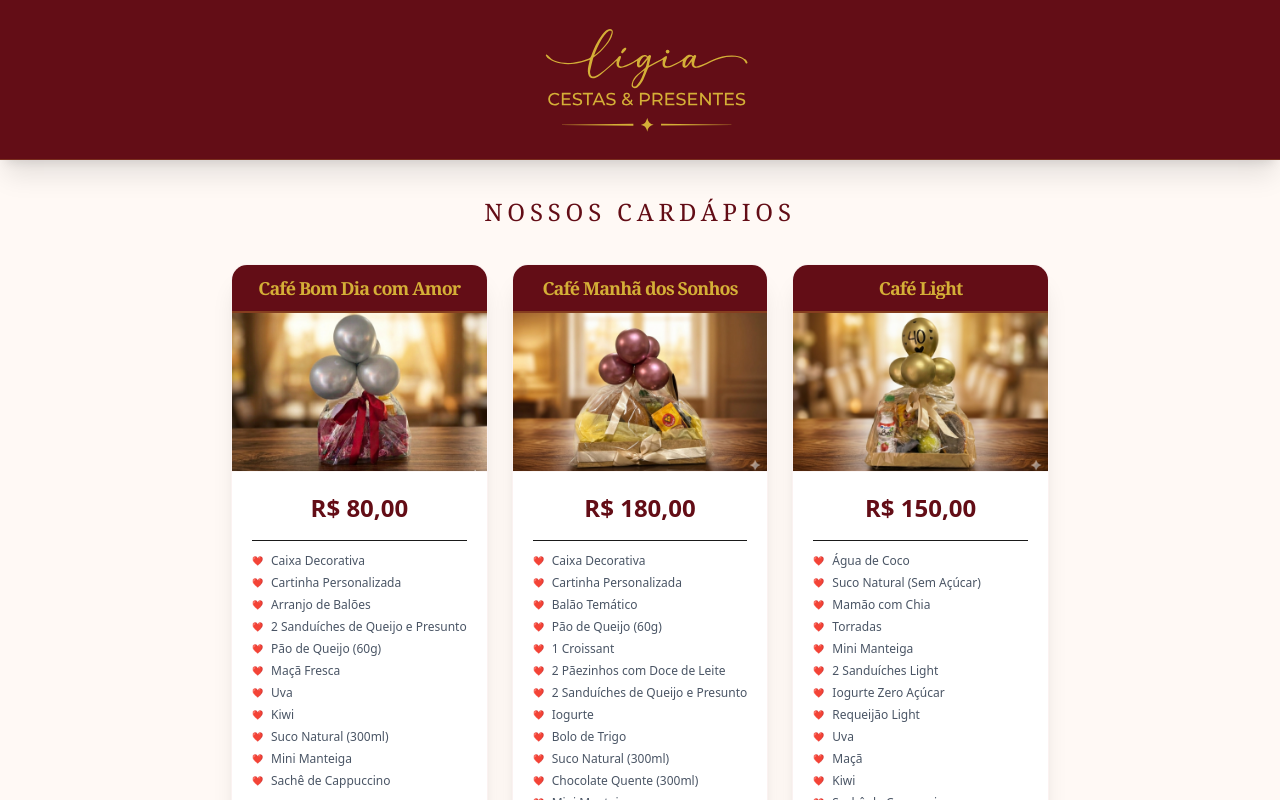
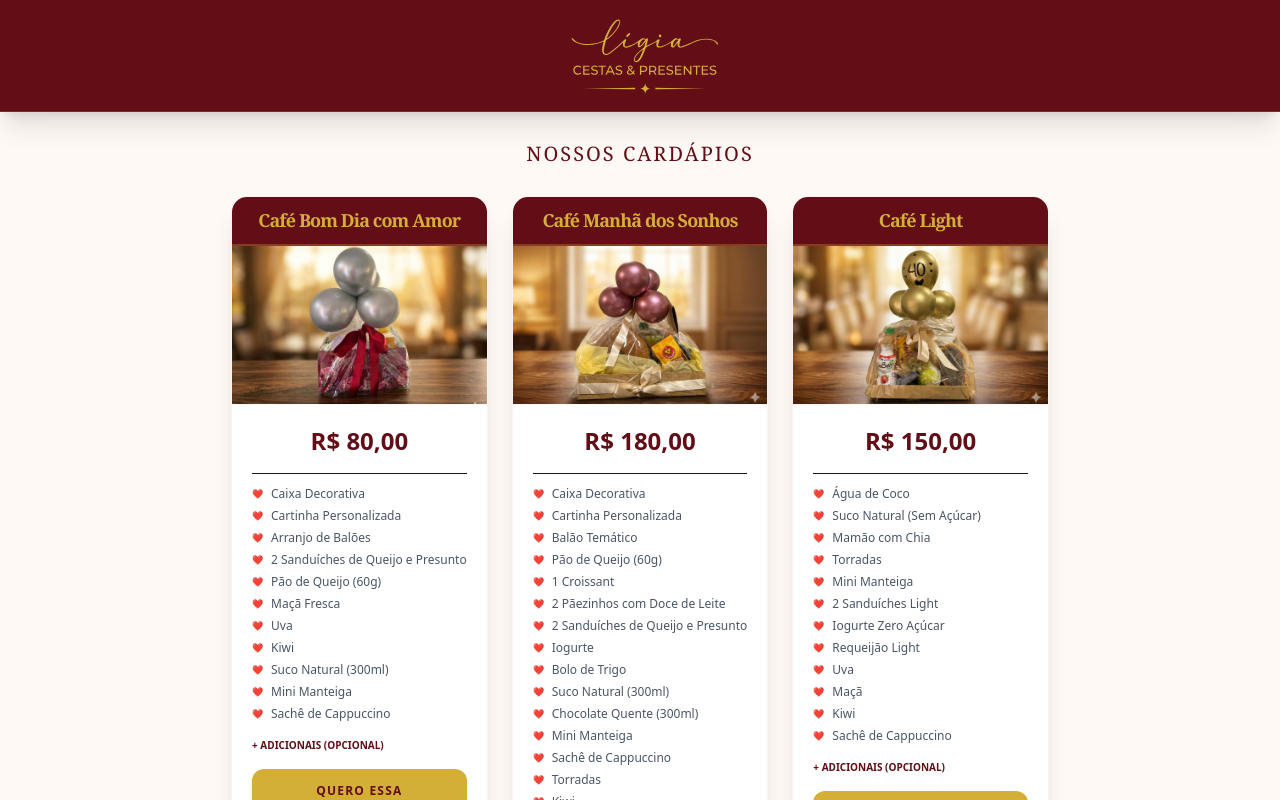
Before and after one commit to ranilsonbaldez/ligia-cestas, a Next.js app: page / in a window 1280 px wide. Shown: the top 800 px of the page. Built offline with nearby package versions, Linux system fonts and the light colour scheme.

Commit message:
ajuste header e h2

```diff
--- a/app/page.jsx
+++ b/app/page.jsx
@@ -106,27 +106,32 @@ export default function Home() {
 
   return (
     <main className="min-h-screen flex flex-col bg-soft">
-      <header className="w-full bg-[#630d16] py-6 px-4 border-b border-[#D4AF37]/20 shadow-xl z-50">
-        <div className="max-w-6xl mx-auto flex items-center justify-center">
+      <header className="w-full bg-[#630d16] h-20 md:h-28 flex items-center justify-center border-b border-[#D4AF37]/20 shadow-xl">
+        {/* h-20 fixa a altura no mobile, h-28 no desktop */}
+
+        <div className="max-w-7xl mx-auto px-4 w-full flex justify-center">
           <Link
             href="/"
             className="transition-transform hover:scale-[1.02] active:scale-[0.98]"
           >
             <Image
-              src="/logo-ligia.svg" // Certifique-se que o arquivo está na pasta /public
+              src="/logo-ligia.svg"
               alt="Lígia Cestas & Presentes"
-              width={260}
-              height={70}
+              width={500}
+              height={150}
               priority
-              className="object-contain w-[160px] md:w-[220px] lg:w-[280px]"
+              // h-16 e md:h-20 limitam a altura da imagem para ela não esticar o header
+              className="object-contain w-auto h-16 md:h-20"
             />
           </Link>
         </div>
       </header>
 
       {/* --- Grid de Cestas Atualizado (Slim) --- */}
-      <section className="max-w-7xl mx-auto py-10 px-4">
-        <h2 className="text-2xl font-serif text-primary text-center mb-8 uppercase tracking-[0.2em] leading-none">
+      {/* Reduzi o pt da section para o mínimo (pt-2) */}
+      <section className="max-w-7xl mx-auto px-4 pt-2 pb-10">
+        {/* Removido todos os paddings do h2 e usado apenas my (margin vertical) */}
+        <h2 className="text-lg md:text-xl font-serif text-primary text-center uppercase tracking-[0.1em] leading-none my-6">
           Nossos Cardápios
         </h2>
 
```
